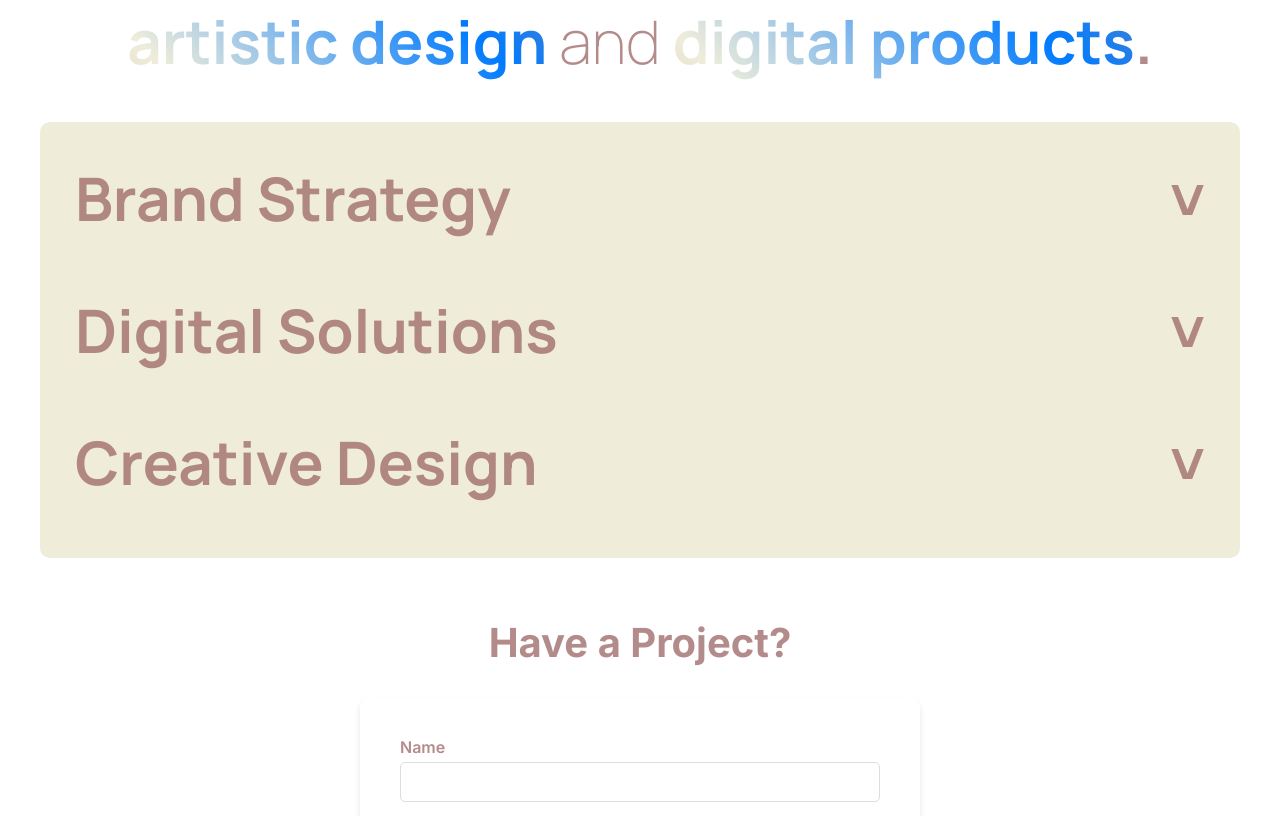
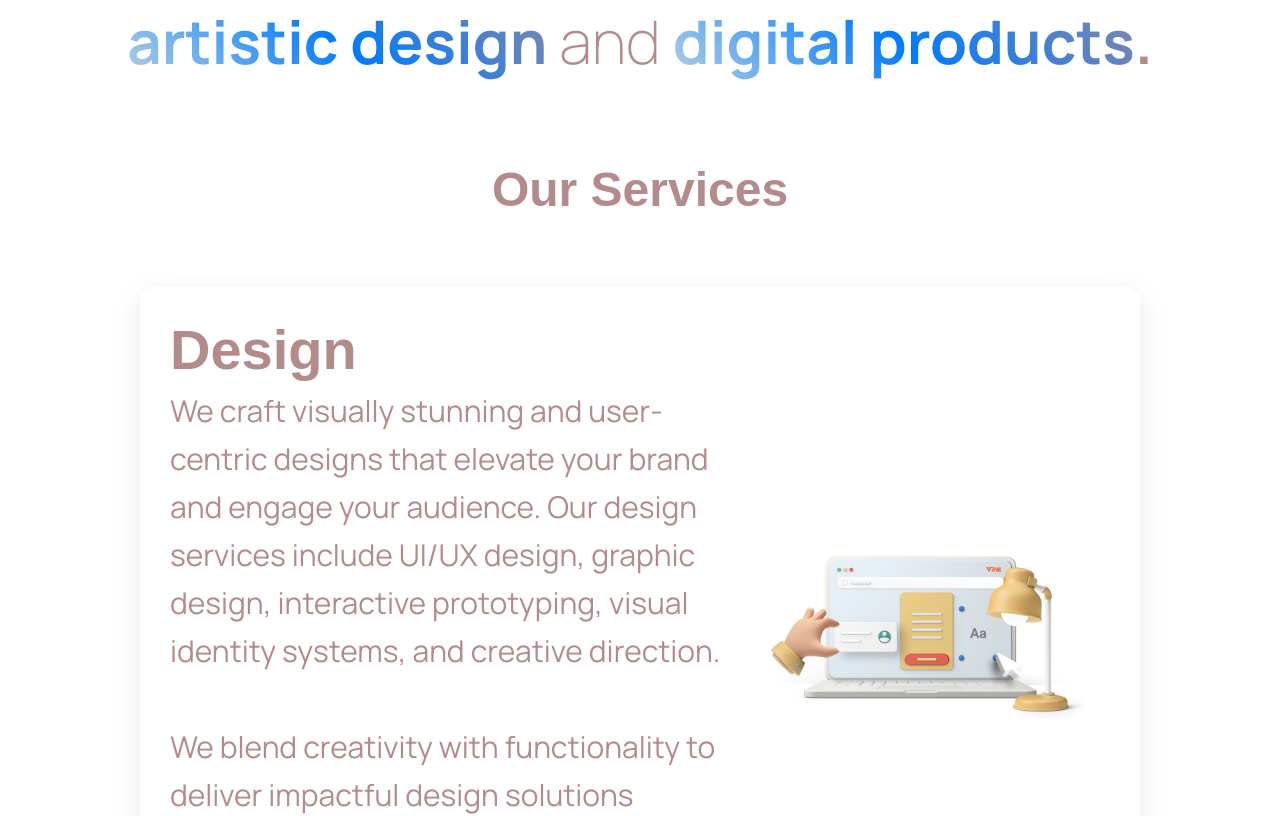
Before and after one commit to BonJenn/bontent, a Next.js app: page / in a window 1280 px wide. Shown: the part 716-1532 px from the top of the page. Built offline with nearby package versions, Linux system fonts and the light colour scheme.

Commit message:
Moved all components to home componenet and removed list on homepage

```diff
--- a/src/app/page.jsx
+++ b/src/app/page.jsx
@@ -90,8 +90,6 @@ export default function Home() {
         onWorkClick={handleWorkClick}
       />
       <main className={styles.main}>
-        {!showWork && !showServices && (
-          <>
         <div className={styles.hero_1}>
           <div className={`${styles.videoContainer} ${styles.overlayContainer}`}>
             <video
@@ -108,7 +106,6 @@ export default function Home() {
             <span style={{ color: 'white' }}>BONTENT</span> is a brand strategy <span style={{ color: 'white' }}>&amp;</span> digital solutions agency.
           </h1>
         </div>
-
         <div className={styles.hero_2}>
           <h1 className={styles.enhancedText}>
             <span style={{ fontWeight: '100' }}>Enhancing&nbsp;</span>
@@ -120,32 +117,12 @@ export default function Home() {
           </h1>
         </div>
 
-            <div className={styles.hero_3}>
-              <div className={styles.list_container}>
-                <ul className={styles.list}>
-                  {items.map((item, index) => (
-                    <li
-                      key={index}
-                      className={`${styles.listItem} ${openIndex === index ? styles.open : ''}`}
-                      onClick={() => handleClick(index)}
-                    >
-                      <div className={styles.title}>
-                        {item.title}
-                        <span className={`${styles.arrow} ${openIndex === index ? styles.open : ''}`}>{'˅'}</span>
+        <div id="services">
+          <Services />
         </div>
-                      <div
-                        className={styles.content}
-                        ref={el => contentRefs.current[index] = el}
-                        dangerouslySetInnerHTML={{ __html: item.content }}
-                      >
+        <div id="work">
+          <Work />
         </div>
-                    </li>
-                  ))}
-                </ul>
-              </div>
-            </div>
-
-
         <div className={styles.hero_5}>
           <div className={styles.contactSection}>
             <h2>Have a Project?</h2>
@@ -199,13 +176,6 @@ export default function Home() {
             </form>
           </div>
         </div>
-          </>
-        )}
-
-        {showServices && <Services />}
-
-        {showWork && <Work />}
-
         <Footer />
       </main>
     </>
--- a/src/components/header.jsx
+++ b/src/components/header.jsx
@@ -6,6 +6,10 @@ export default function Header({ onHomeClick, onServicesClick, onWorkClick }) {
 
   const toggleMenu = () => {
     setMenuOpen(!menuOpen);
+  };
+
+  const scrollToSection = (id) => {
+    document.getElementById(id).scrollIntoView({ behavior: 'smooth' });
   };
 
   return (
@@ -18,8 +22,8 @@ export default function Header({ onHomeClick, onServicesClick, onWorkClick }) {
       </div>
 
       <ul className={`${styles.nav_list} ${menuOpen ? styles.open : ""}`}>
-        <li onClick={onWorkClick}>Work</li>
-        <li onClick={onServicesClick}>Services</li>
+        <li onClick={() => scrollToSection('work')}>Work</li>
+        <li onClick={() => scrollToSection('services')}>Services</li>
       </ul>
     </header>
   );
--- a/src/components/work.jsx
+++ b/src/components/work.jsx
@@ -12,6 +12,15 @@ export default function Work() {
           name="Los Angeles Recreation and Parks"
           description="Pershing Square is Los Angeles Recreation and Parks' premiere event center in the heart of downtown Los Angeles. <br /> <br /> Bontent developed the event venue's web presence and brand identity."
           width={150}
+          height={150}
+          backgroundImage="/images/client_images/rec_and_parks.jpg"
+          objectPosition="center 75%"
+        />
+        <ClientCard
+          logo="/images/baja_shrimp_logo.png"
+          name="The Baja Shrimp"
+          description="The Baja Shrimp is a Southern California-based baja-style cuisine catering company.<br /> <br /> Bontent developed the company's web presence and internal lead generation system."
+          width={300}
           height={150}
           backgroundImage="/images/client_images/rec_and_parks.jpg"
           objectPosition="center 75%"
```
Also changed, not shown: public/images/baja_shrimp_logo.png (added), public/images/client_images/catering_image_6.jpg (added). Lines whose indentation alone changed are shown as unchanged.
